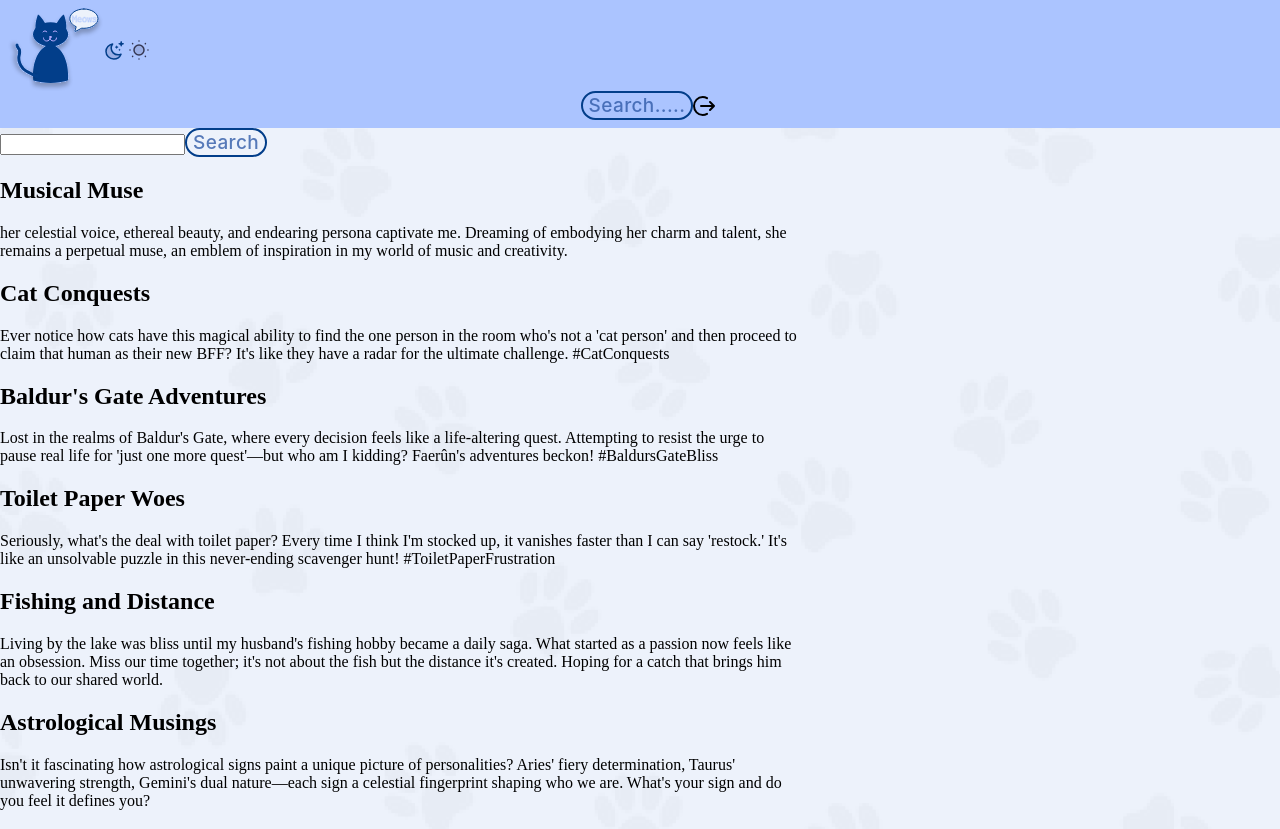
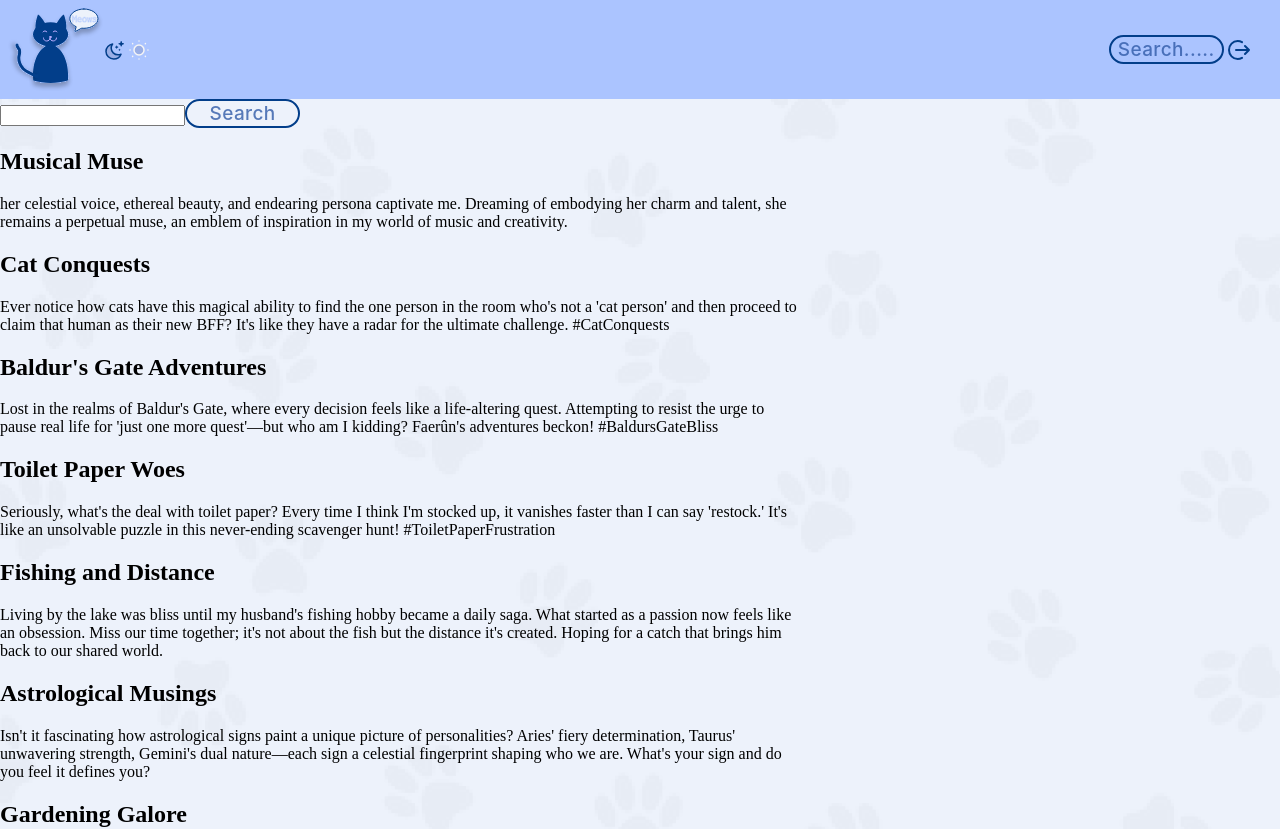
Before and after one commit to LeahJKH/Meows, a React (Vite) app: page / in a window 1280 px wide. Shown: the top 829 px of the page. Built offline with nearby package versions, Linux system fonts and the light colour scheme.

Commit message:
Changed svg color and fixed navbar placements

```diff
--- a/src/Components/NavBar/NavBar.module.css
+++ b/src/Components/NavBar/NavBar.module.css
@@ -2,17 +2,19 @@
   background-color: #abc4ff;
   width: 100vw;
   padding: 1vh;
+  display: inline-flex;
+  justify-content: space-between;
 }
 
 .leftNav {
-  display: flex;
+  display: inline-flex;
   align-items: center;
 }
 
 .rightNav {
-  display: flex;
+  display: inline-flex;
   align-items: center;
-  justify-content: center;
+  margin-right: 3vw;
 }
 
 button {
@@ -26,4 +28,6 @@ button {
   font-weight: 500;
   line-height: normal;
   letter-spacing: 0.38px;
+  width: 9vw;
+  margin-right: 0.3vw;
 }
--- a/src/Components/NavBar/NavBar.tsx
+++ b/src/Components/NavBar/NavBar.tsx
@@ -2,7 +2,6 @@ import MeowsLogo from "../../assets/MeowsLogo";
 import styles from "./NavBar.module.css";
 import MoonSvg from "../../assets/Icons/Moon";
 import SunSvg from "../../assets/Icons/Sun";
-import Searchbar from "../srcbar/SrcBar";
 import LogoutSvg from "../../assets/Icons/Logout";
 
 export default function NavBar() {
--- a/src/assets/Icons/Logout.tsx
+++ b/src/assets/Icons/Logout.tsx
@@ -10,7 +10,7 @@ export default function LogoutSvg() {
       >
         <path
           d="M17 6L21 10M21 10L17 14M21 10H8M14 2.20404C12.7252 1.43827 11.2452 1 9.66667 1C4.8802 1 1 5.02944 1 10C1 14.9706 4.8802 19 9.66667 19C11.2452 19 12.7252 18.5617 14 17.796"
-          stroke="black"
+          stroke="#023E8A"
           stroke-width="2"
           stroke-linecap="round"
           stroke-linejoin="round"
--- a/src/assets/Icons/Sun.tsx
+++ b/src/assets/Icons/Sun.tsx
@@ -12,12 +12,12 @@ export default function SunSvg() {
           d="M17 12C17 14.7614 14.7614 17 12 17C9.23858 17 7 14.7614 7 12C7 9.23858 9.23858 7 12 7C14.7614 7 17 9.23858 17 12Z"
           fill="#363853"
           fill-opacity="0.15"
-          stroke="#363853"
+          stroke="whitesmoke"
           stroke-width="1.5"
         />
         <path
           d="M18.3117 5.68834L18.4286 5.57143M5.57144 18.4286L5.68832 18.3117M12 3.07394V3M12 21V20.9261M3.07394 12H3M21 12H20.9261M5.68831 5.68834L5.5714 5.57143M18.4286 18.4286L18.3117 18.3117"
-          stroke="#363853"
+          stroke="whitesmoke"
           stroke-width="1.5"
           stroke-linecap="round"
           stroke-linejoin="round"
```
